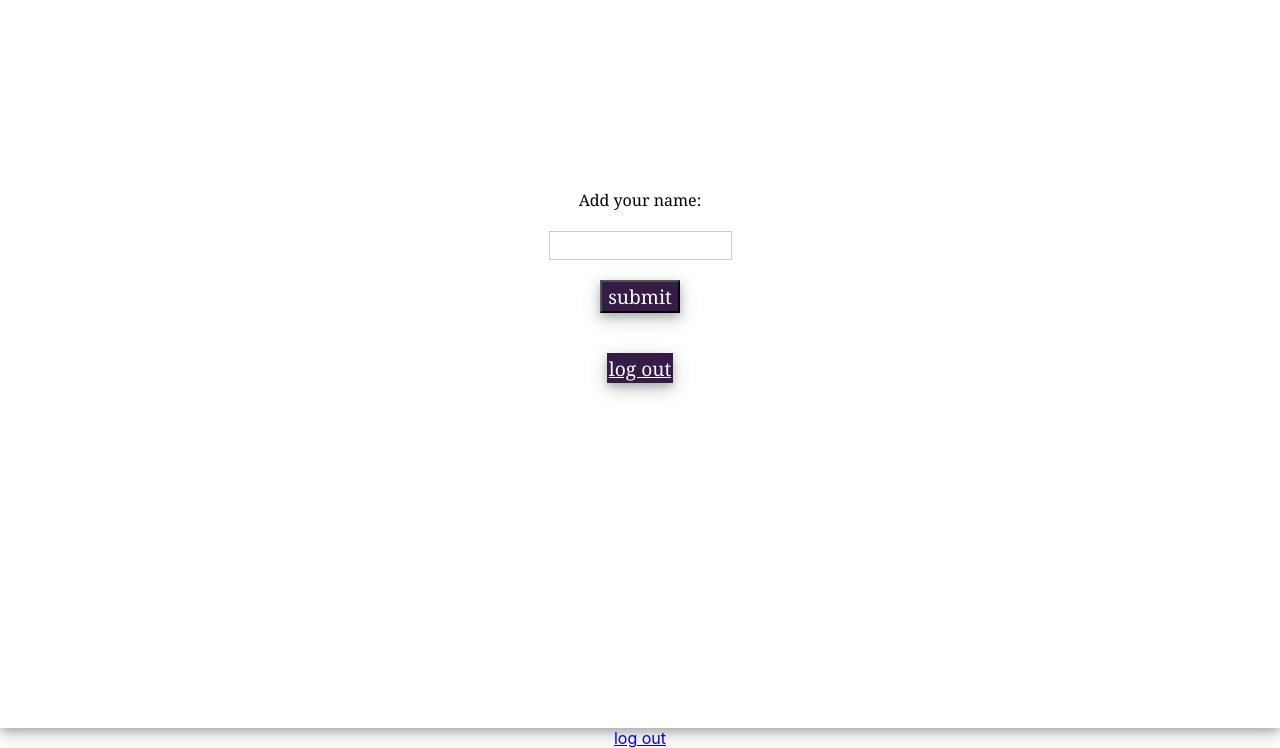
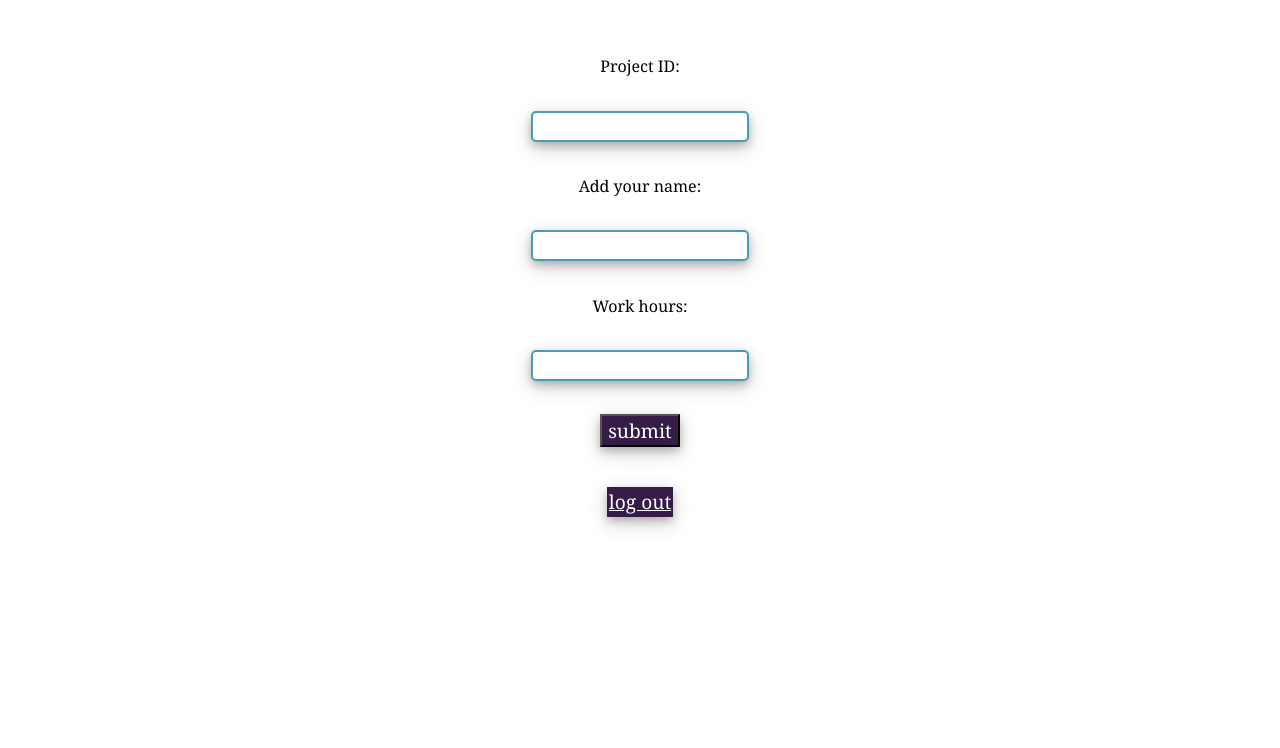
Before and after one commit to Momcil/capstone-pvflow, a React (Create React App) app in the folder client/: page /update in a window 1280 px wide. Shown: the part 136-884 px from the top of the page. Built offline with nearby package versions, Linux system fonts and the light colour scheme; no server answers.

Commit message:
styling changes in AddProject

```diff
--- a/client/src/App.js
+++ b/client/src/App.js
@@ -10,7 +10,7 @@ function App() {
     const [newProject, setNewProject] = useState([]);
     const [employee, setEmployee] = useState([]);
 
-    console.log(employee);
+    // const  {employee_name, work_hours } = employee
 
     useEffect(() => {
         fetch('/allProjects')
@@ -44,6 +44,7 @@ function App() {
             sum_hours,
             in_detail: false,
         };
+        console.log(newProjectList.employee_name, 'name');
 
         fetch('/allProjects', {
             method: 'POST', // or "PUT"
@@ -52,7 +53,7 @@ function App() {
             },
             body: JSON.stringify(newProjectList),
         })
-            .then(res => res.json())
+            .then(res => res.json(), console.log(newProjectList))
             .then(data => {
                 console.log('data', data);
                 setNewProject(newProject => {
@@ -75,11 +76,12 @@ function App() {
         });
     }
 
-    function AddWorkersInformation({ employee_name, working_hours, project_id, date }) {
-        const updateStatus = { employee_name, working_hours, project_id, date };
+    function AddWorkersInformation({ employee_name, work_hours, project_id, date }) {
+        const updateStatus = { employee_name, work_hours, project_id, date };
+        console.log(updateStatus);
 
-        fetch('/update', {
-            method: 'POST', // or "PUT"
+        fetch(`/update/${employee_name._id}`, {
+            method: 'POST',
             headers: {
                 'Content-Type': 'application/json',
             },
@@ -89,8 +91,8 @@ function App() {
             .then(data => {
                 console.log('data', data);
                 setEmployee(updateStatus => {
-                    console.log('setEmployee', updateStatus);
-                    return updateStatus.concat(data);
+                    console.log('update Status', updateStatus);
+                    return employee.concat(data);
                 });
             });
     }
@@ -98,10 +100,7 @@ function App() {
     return (
         <div className="App">
             <Routes>
-                <Route
-                    path="/update"
-                    element={<UpdateStatus updateINFO={AddWorkersInformation} />}
-                />
+                <Route path="/update" element={<UpdateStatus update={AddWorkersInformation} />} />
                 <Route path="/" element={<LoginPage />} />
                 <Route path="/addproject" element={<AddProject addNewPr={NewProjectToDb} />} />
                 <Route
--- a/client/src/components/WorkerUpdate.jsx
+++ b/client/src/components/WorkerUpdate.jsx
@@ -8,12 +8,22 @@ function UpdateWorkSattus({updateINFO}){
     console.log(employee_name)
     const [working_hours, setWorkHours] = useState("")
     const [date, setDate] = useState("")
-    const [project_id] = useState("")
+    const [project_id, setProject_Id] = useState("")
 
 
     return (
         <>
             <NewProject onSubmit={(event) => {event.preventDefault(); updateINFO({employee_name, working_hours, date, project_id})}}>
+            <label htmlFor="name">Project ID:{project_id}</label>
+                <input id="id"
+                name="id"
+                plaseholder="insert project ID"
+                value={project_id}
+                onChange={(event) => {
+                    setProject_Id(event.target.value)
+                }}
+                >
+                </input>
                 <label htmlFor="name">Add your name:{employee_name}</label>
                 <input id="name"
                 name="name"
@@ -24,10 +34,19 @@ function UpdateWorkSattus({updateINFO}){
                 }}
                 >
                 </input>
+                <label htmlFor="name">Work hours:{working_hours}</label>
+                <input id="hours"
+                name="hours"
+                plaseholder="insert work hours"
+                value={working_hours}
+                onChange={(event) => {
+                    setWorkHours(event.target.value)
+                }}
+                >
+                </input>
                 <Button>submit</Button>
                 <Link to="/" className='logout'>log out</Link>
             </NewProject>
-
         </>
     )
 }
@@ -61,4 +80,15 @@ const NewProject = styled.form`
     font-family: Cambria, Cochin, Georgia, Times, "Times New Roman", serif;
     box-shadow: 0 4px 8px 0 rgba(0, 0, 0, 0.2), 0 6px 20px 0 rgba(0, 0, 0, 0.19);
     }
+    input{
+        text-align: center ;
+    border: 2px solid #489CB7;
+    border-radius: 5px;
+    color: #489CB7;
+    margin: 1em 0;
+    padding-right: 1%;
+    list-style-type: none;
+    font-family: Cambria, Cochin, Georgia, Times, "Times New Roman", serif;
+    box-shadow: 0 4px 8px 0 rgba(0, 0, 0, 0.2), 0 6px 20px 0 rgba(0, 0, 0, 0.19);
+    }
 `
--- /dev/null
+++ b/client/src/components/button/DeleteButton.jsx
@@ -0,0 +1,11 @@
+import styled from "styled-components";
+
+const DeleteButton = styled.button`
+    background-color: indianred;
+    color: white;
+    margin-bottom: 1em;
+    font-size: 1.2rem;
+    font-family: Cambria, Cochin, Georgia, Times, "Times New Roman", serif;
+    box-shadow: 0 4px 8px 0 rgba(0, 0, 0, 0.2), 0 6px 20px 0 rgba(0, 0, 0, 0.19);
+`
+export default DeleteButton
--- a/client/src/components/showAllProjects/ShowAllProjects.jsx
+++ b/client/src/components/showAllProjects/ShowAllProjects.jsx
@@ -1,8 +1,7 @@
 import styled from "styled-components";
 import { useState } from "react";
 import Button from "../button/ShowMoreButton";
-import BackToProjectList from "../button/ShowMoreButton";
-
+import DeleteButton from "../button/DeleteButton";
 
 
 export default function ShowAllProjects({allProjects, deleteProject}){
@@ -24,7 +23,7 @@ export default function ShowAllProjects({allProjects, deleteProject}){
                     project.in_detail ?
                     <ProjectCard role="list" key={index}><H2>Projects List</H2>
                         <p>Project ID: {project.ID}</p>
-                        <BackToProjectList onClick={() => deleteProject(project)}>DELETE PROJECT</BackToProjectList>
+                        <DeleteButton onClick={() => deleteProject(project)}>DELETE PROJECT</DeleteButton>
                         <p>Project name: {project.project_name}</p>
                         <p>Client: {project.client}</p>
                         <p>Status: {project.status}</p>
--- a/client/src/pages/AddProject.jsx
+++ b/client/src/pages/AddProject.jsx
@@ -90,7 +90,7 @@ function AddProject({addNewPr}){
                     }}>
                 </input>
                 <Button>create new project</Button>
-                <Link to="/allProjects" className="backToProjectsList"><BackToProjectList>back to projectlist</BackToProjectList></Link>
+                <Link to="/allProjects" className="backToProjectsList"><BackToProjectList>BACk to Projectlist</BackToProjectList></Link>
             </NewProject>
         </>
     )
@@ -112,10 +112,7 @@ const NewProject = styled.form`
     background-color: white;
     padding: 2rem;
     box-shadow: 0 4px 8px 0 rgba(0, 0, 0, 0.2), 0 6px 20px 0 rgba(0, 0, 0, 0.19);
-    input {
-    height: 25px;
-    border: 1px solid rgba(0, 0, 0, 0.2);
-    }
+
     .backToProjectsList{
     background-color: #351c47;
     color: white;
@@ -136,4 +133,13 @@ const NewProject = styled.form`
     font-family: Cambria, Cochin, Georgia, Times, "Times New Roman", serif;
     box-shadow: 0 4px 8px 0 rgba(0, 0, 0, 0.2), 0 6px 20px 0 rgba(0, 0, 0, 0.19);
     }
+    h1{
+        font-family: Cambria, Cochin, Georgia, Times, "Times New Roman", serif;
+        box-shadow: 0 4px 8px 0 rgba(0, 0, 0, 0.2), 0 6px 20px 0 rgba(0, 0, 0, 0.19);
+        padding: .5em;
+        font-size: 2rem;
+        border: 2px solid #489CB7;
+        border-radius: 5px;
+        display: inline-block;
+    }
 `
--- a/client/src/pages/AllProjrcts.jsx
+++ b/client/src/pages/AllProjrcts.jsx
@@ -32,9 +32,12 @@ const Container = styled.div`
     h1{
         font-family: Cambria, Cochin, Georgia, Times, "Times New Roman", serif;
         box-shadow: 0 4px 8px 0 rgba(0, 0, 0, 0.2), 0 6px 20px 0 rgba(0, 0, 0, 0.19);
-        padding: 1em;
+        padding: .5em;
         font-size: 2.5rem;
         border: 2px solid #489CB7;
         border-radius: 5px;
+        display: inline-block;
+        text-shadow: 0 4px 8px 0 rgba(0, 0, 0, 0.2), 0 6px 20px 0 rgba(0, 0, 0, 0.19);
+
     }
 `
--- a/client/src/pages/UpdateStatus.jsx
+++ b/client/src/pages/UpdateStatus.jsx
@@ -6,7 +6,6 @@ function UpdateStatus({updateINFO}){
     return (
         <>
             <UpdateWorkSattus updateINFO={updateINFO}/>
-            <Link to="/">log out</Link>
         </>
     )
 
```
